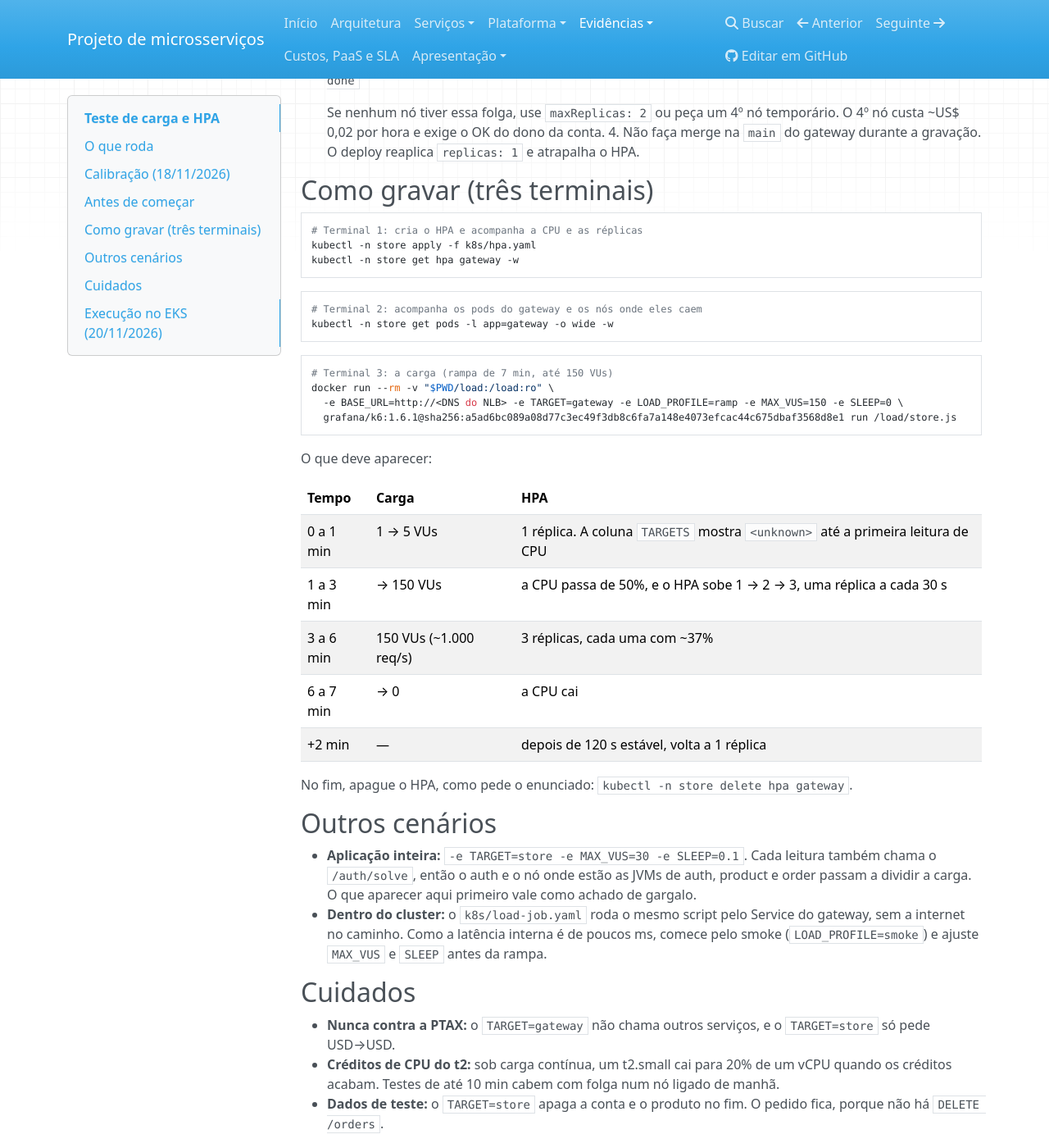
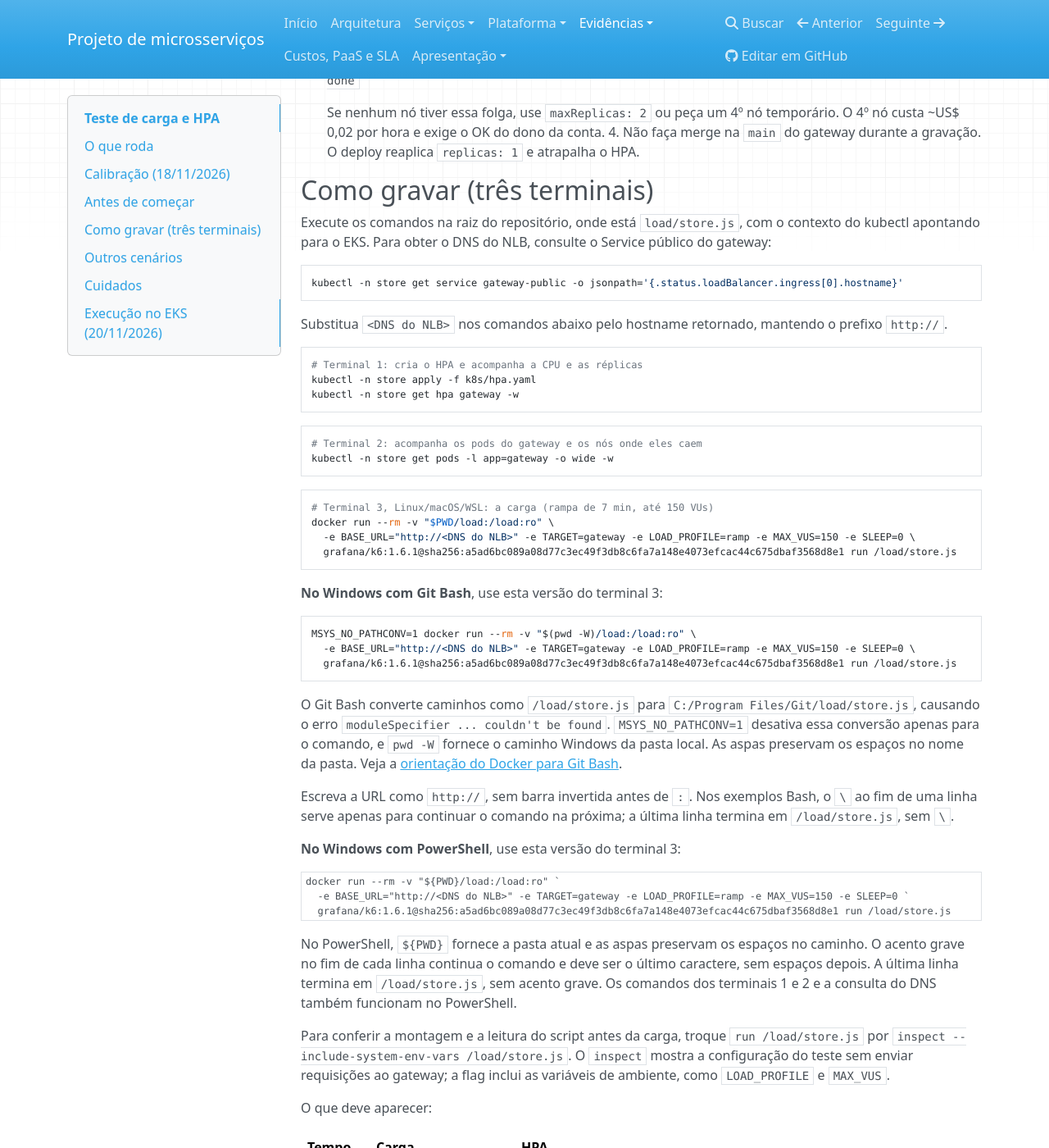
Before and after one commit to projeto-microservicos/produto, an MkDocs documentation site: the page built from docs/load-testing.md, in a window 1280 px wide and 1400 px high, scrolled down 1478 px. Shown: the whole window at 82% size. Built offline with MkDocs 1.6.1, drawn with Linux system fonts in a browser that asks for light colours; nearby versions of some CDN libraries.

Commit message:
Markdown editado para incluir instruções de execução para Git Bash e PowerShell

````diff
--- a/docs/load-testing.md
+++ b/docs/load-testing.md
@@ -43,6 +43,14 @@ Os dois testes tiveram o mesmo p95, que é basicamente o caminho de rede até us
 
 ## Como gravar (três terminais)
 
+Execute os comandos na raiz do repositório, onde está `load/store.js`, com o contexto do kubectl apontando para o EKS. Para obter o DNS do NLB, consulte o Service público do gateway:
+
+```bash
+kubectl -n store get service gateway-public -o jsonpath='{.status.loadBalancer.ingress[0].hostname}'
+```
+
+Substitua `<DNS do NLB>` nos comandos abaixo pelo hostname retornado, mantendo o prefixo `http://`.
+
 ```bash
 # Terminal 1: cria o HPA e acompanha a CPU e as réplicas
 kubectl -n store apply -f k8s/hpa.yaml
@@ -55,11 +63,35 @@ kubectl -n store get pods -l app=gateway -o wide -w
 ```
 
 ```bash
-# Terminal 3: a carga (rampa de 7 min, até 150 VUs)
+# Terminal 3, Linux/macOS/WSL: a carga (rampa de 7 min, até 150 VUs)
 docker run --rm -v "$PWD/load:/load:ro" \
-  -e BASE_URL=http://<DNS do NLB> -e TARGET=gateway -e LOAD_PROFILE=ramp -e MAX_VUS=150 -e SLEEP=0 \
+  -e BASE_URL="http://<DNS do NLB>" -e TARGET=gateway -e LOAD_PROFILE=ramp -e MAX_VUS=150 -e SLEEP=0 \
   grafana/k6:1.6.1@sha256:a5ad6bc089a08d77c3ec49f3db8c6fa7a148e4073efcac44c675dbaf3568d8e1 run /load/store.js
 ```
+
+**No Windows com Git Bash**, use esta versão do terminal 3:
+
+```bash
+MSYS_NO_PATHCONV=1 docker run --rm -v "$(pwd -W)/load:/load:ro" \
+  -e BASE_URL="http://<DNS do NLB>" -e TARGET=gateway -e LOAD_PROFILE=ramp -e MAX_VUS=150 -e SLEEP=0 \
+  grafana/k6:1.6.1@sha256:a5ad6bc089a08d77c3ec49f3db8c6fa7a148e4073efcac44c675dbaf3568d8e1 run /load/store.js
+```
+
+O Git Bash converte caminhos como `/load/store.js` para `C:/Program Files/Git/load/store.js`, causando o erro `moduleSpecifier ... couldn't be found`. `MSYS_NO_PATHCONV=1` desativa essa conversão apenas para o comando, e `pwd -W` fornece o caminho Windows da pasta local. As aspas preservam os espaços no nome da pasta. Veja a [orientação do Docker para Git Bash](https://docs.docker.com/desktop/troubleshoot-and-support/troubleshoot/topics/#docker-commands-failing-in-git-bash).
+
+Escreva a URL como `http://`, sem barra invertida antes de `:`. Nos exemplos Bash, o `\` ao fim de uma linha serve apenas para continuar o comando na próxima; a última linha termina em `/load/store.js`, sem `\`.
+
+**No Windows com PowerShell**, use esta versão do terminal 3:
+
+```powershell
+docker run --rm -v "${PWD}/load:/load:ro" `
+  -e BASE_URL="http://<DNS do NLB>" -e TARGET=gateway -e LOAD_PROFILE=ramp -e MAX_VUS=150 -e SLEEP=0 `
+  grafana/k6:1.6.1@sha256:a5ad6bc089a08d77c3ec49f3db8c6fa7a148e4073efcac44c675dbaf3568d8e1 run /load/store.js
+```
+
+No PowerShell, `${PWD}` fornece a pasta atual e as aspas preservam os espaços no caminho. O acento grave no fim de cada linha continua o comando e deve ser o último caractere, sem espaços depois. A última linha termina em `/load/store.js`, sem acento grave. Os comandos dos terminais 1 e 2 e a consulta do DNS também funcionam no PowerShell.
+
+Para conferir a montagem e a leitura do script antes da carga, troque `run /load/store.js` por `inspect --include-system-env-vars /load/store.js`. O `inspect` mostra a configuração do teste sem enviar requisições ao gateway; a flag inclui as variáveis de ambiente, como `LOAD_PROFILE` e `MAX_VUS`.
 
 O que deve aparecer:
 
````
